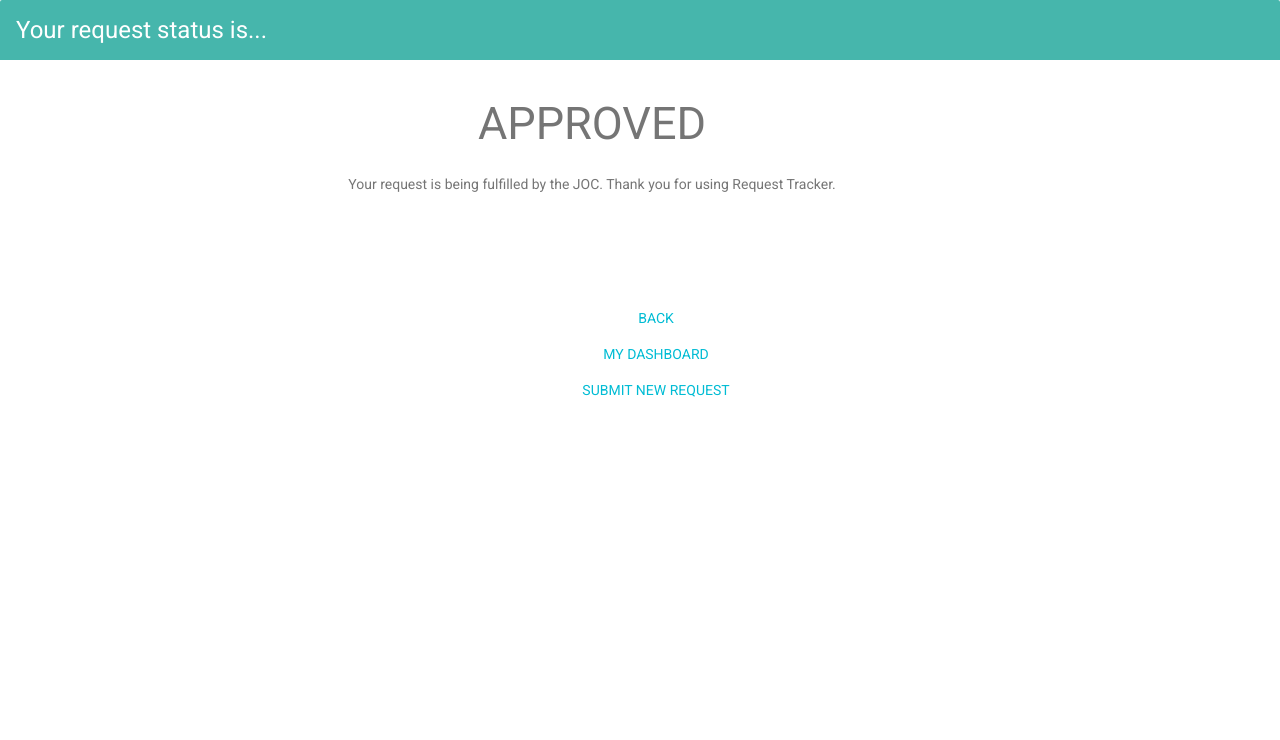
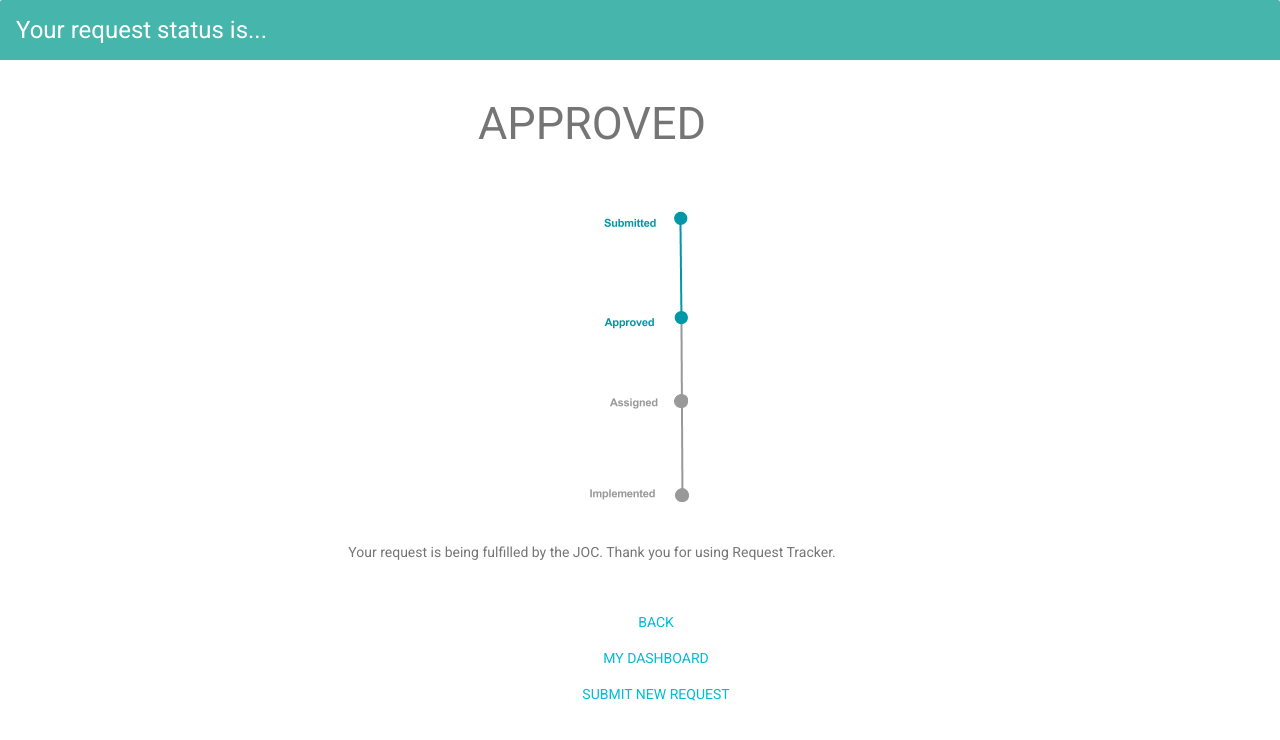
Before and after one commit to lilybeegit/lilybeegit.github.io, a plain HTML site: page dashboard/status.html in a window 1280 px wide. Drawn offline with nearby package versions, Linux system fonts and the light colour scheme.

Commit message:
Add files via upload

```diff
--- a/dashboard/status.html
+++ b/dashboard/status.html
@@ -64,6 +64,12 @@
       background-color: #46B6AC;
     }
 
+    .statusbar {
+      width: 100%;
+      height: 100%;
+     text-align: center;
+    }
+
     .mdl-card {
       height: 500px;
     }
@@ -77,7 +83,11 @@
     }
 
     .mdl-card__supporting-text {
-      height: 200px;
+      height: 100%;
+    }
+
+    .h2 {
+      text-align: center;
     }
 
 
@@ -87,10 +97,17 @@
       <div class="mdl-card__title mdl-card--expand">
         <h2 class="mdl-card__title-text">Your request status is...</h2>
       </div>
+
       <div class="mdl-card__supporting-text">
         <h2 align="center">APPROVED</h2>
+      </div>
+
+      <div class="statusbar">
+        <img src="images/statusbar.png">
+      </div>
+
+      <div class="mdl-card__supporting-text">
         <p align="center">Your request is being fulfilled by the JOC. Thank you for using Request Tracker.</p>
-
 
       </div>
 
@@ -104,7 +121,7 @@
           My Dashboard
         </a>
 
-        <a href ="https://docs.google.com/forms/d/e/1FAIpQLSeJmXh6XSkpe02g329Es6pEqacFIR5Qtcx-tbUf0MOtECY2CQ/viewform" class="mdl-button mdl-button--colored mdl-js-button mdl-js-ripple-effect">
+        <a href ="https://ee.kobotoolbox.org/::YSrf" class="mdl-button mdl-button--colored mdl-js-button mdl-js-ripple-effect">
           Submit new request
         </a>
 
```
Also changed, not shown: dashboard/dashboard.html (+2 -3 lines), dashboard/images/statusbar.png (added).
